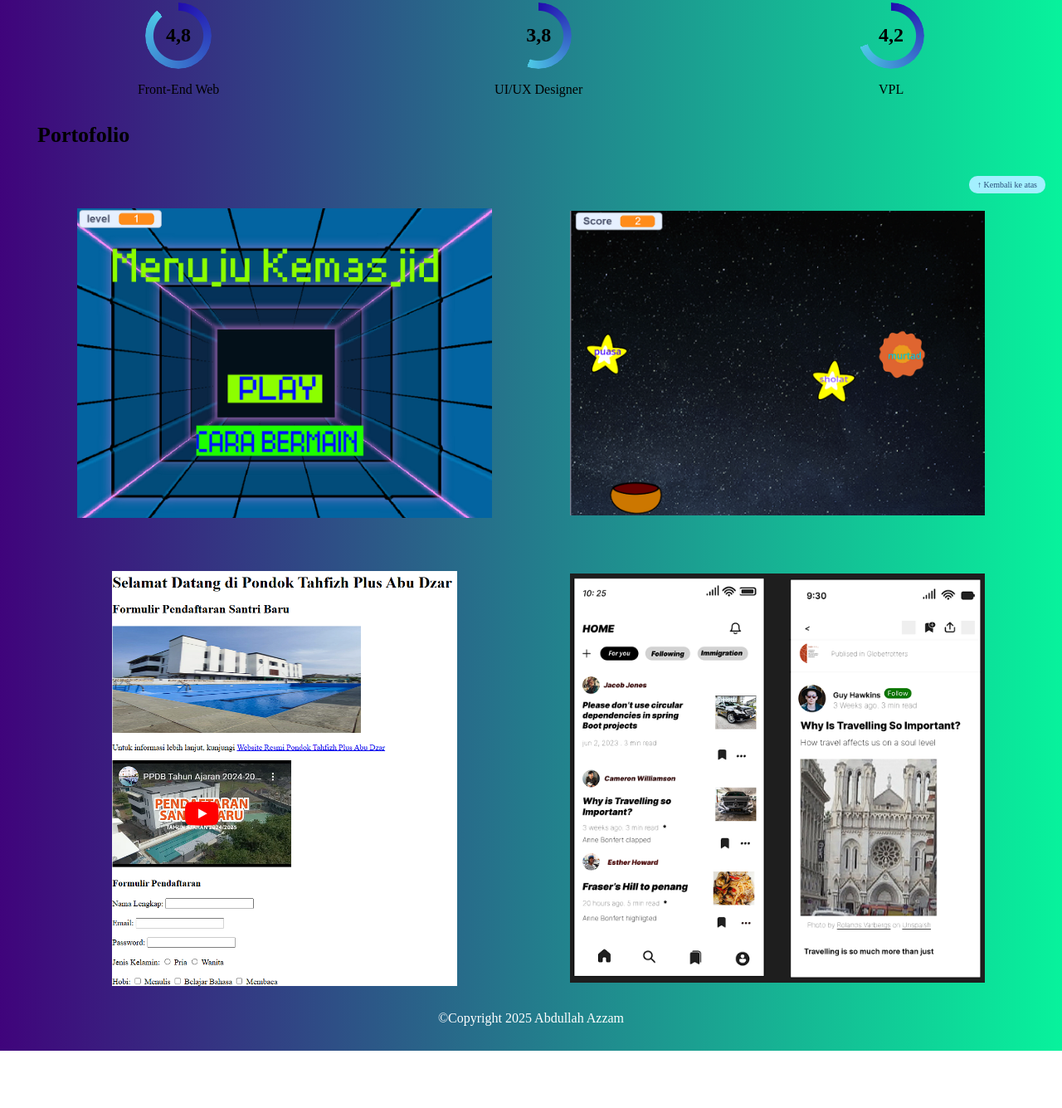
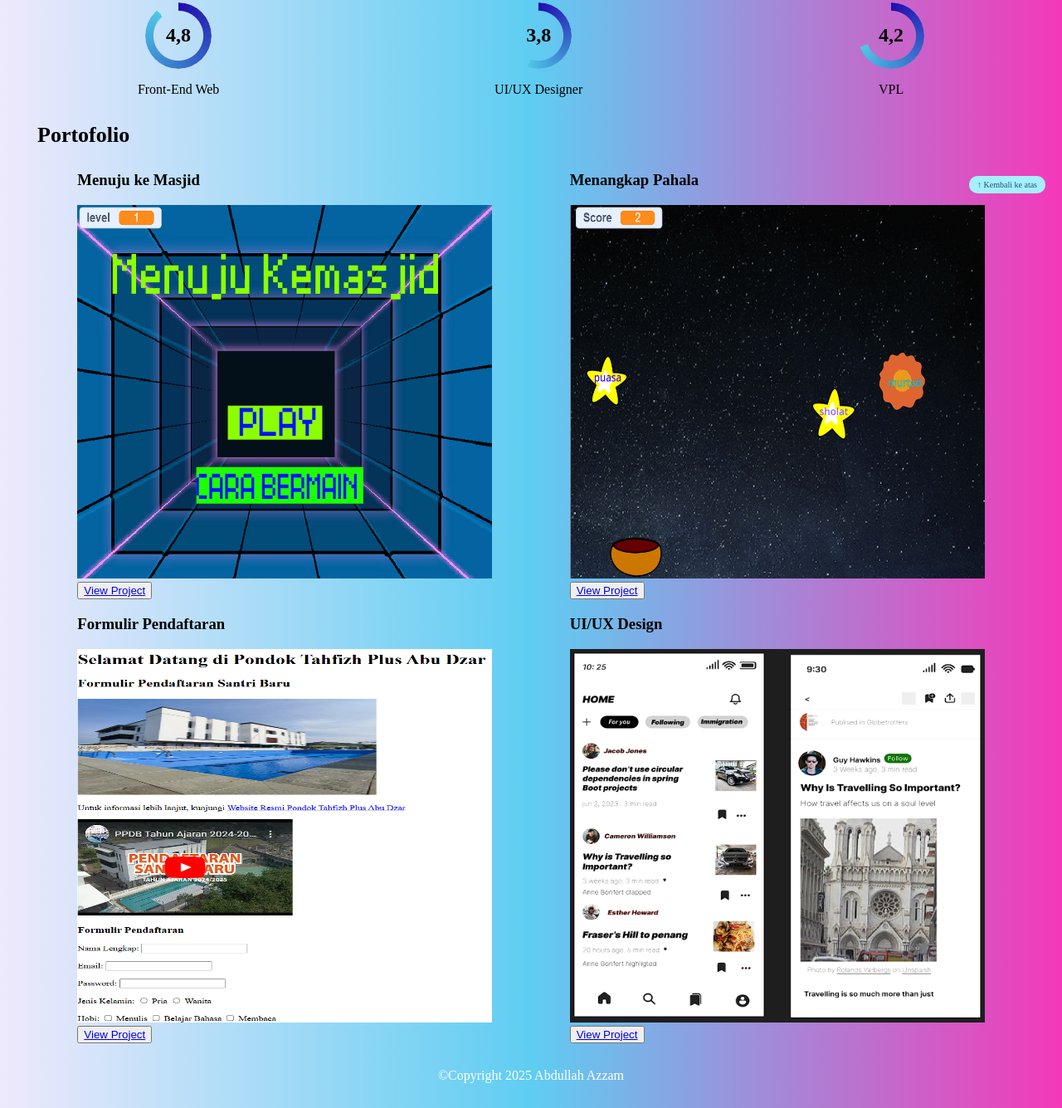
Before and after one commit to mazzahall/HTML, a plain HTML site: page tugas-cv/index.html in a window 1280 px wide. Shown: the part 517-1852 px from the top of the page at 83% size. Before the commit the page ends 1783 px from the top, so only its background shows below. Drawn offline with Linux system fonts and the light colour scheme.

Commit message:
tambahan

```diff
--- a/tugas-cv/index.html
+++ b/tugas-cv/index.html
@@ -85,16 +85,45 @@
         </div>
         <div class="Porto">
           <div class="masjid">
-            <!-- <img src="./asets/menuju kemasjid.png" alt="" /> -->
+            <h1>Menuju ke Masjid</h1>
+            <img src="./asets/menuju kemasjid.png" alt="" />
+            <br />
+            <button>
+              <a href="https://scratch.mit.edu/projects/1060342061/"
+                >View Project</a
+              >
+            </button>
           </div>
           <div class="pahala">
-          <!-- <img src="./asets/tangkap pahala.png" alt="" /> -->
+            <h1>Menangkap Pahala</h1>
+            <img src="./asets/tangkap pahala.png" alt="" />
+            <br />
+            <button>
+              <a href="https://scratch.mit.edu/projects/1055877599/"
+                >View Project</a
+              >
+            </button>
           </div>
           <div class="abudzar">
-          <!-- <img src="./asets/abu dzar.png" alt="" /> -->
+            <h1>Formulir Pendaftaran</h1>
+            <img src="./asets/abu dzar.png" alt="" />
+            <br />
+            <button>
+              <a href="http://127.0.0.1:3000/HTML/meeting-7/tugas-html.html"
+                >View Project</a
+              >
+            </button>
           </div>
           <div class="design">
-          <!-- <img src="./asets/design article.png" alt="" /> -->
+            <h1>UI/UX Design</h1>
+            <img src="./asets/design article.png" alt="" />
+            <br />
+            <button>
+              <a
+                href="https://www.figma.com/design/cw5pyU0T0oaqie0C9uDcBg/Untitled?node-id=0-1&p=f&t=P1xd82gu9kPROqAr-0"
+                >View Project</a
+              >
+            </button>
           </div>
         </div>
       </section>
--- a/tugas-cv/sass/style.scss
+++ b/tugas-cv/sass/style.scss
@@ -1,12 +1,19 @@
 body {
   margin: 0;
   padding: 0;
+  background: linear-gradient(
+  90deg,
+  hsla(260, 75%, 95%, 1) 0%,
+  hsla(195, 85%, 66%, 1) 50%,
+  hsla(319, 90%, 59%, 1) 100%
+);
 }
 .Home {
   background: linear-gradient(
     90deg,
-    hsla(270, 94%, 25%, 1) 0%,
-    hsla(158, 94%, 49%, 1) 100%
+    hsla(260, 75%, 95%, 1) 0%,
+    hsla(195, 85%, 66%, 1) 50%,
+    hsla(319, 90%, 59%, 1) 100%
   );
 }
 .poppins-light {
@@ -49,7 +56,7 @@ body {
     }
   }
 
-  li:hover{
+  li:hover {
     color: white;
   }
 }
@@ -79,8 +86,9 @@ body {
   display: flex;
   background: linear-gradient(
     90deg,
-    hsla(270, 94%, 25%, 1) 0%,
-    hsla(158, 94%, 49%, 1) 100%
+    hsla(260, 75%, 95%, 1) 0%,
+    hsla(195, 85%, 66%, 1) 50%,
+    hsla(319, 90%, 59%, 1) 100%
   );
 }
 .kanan {
@@ -89,8 +97,9 @@ body {
 .my {
   background: linear-gradient(
     90deg,
-    hsla(270, 94%, 25%, 1) 0%,
-    hsla(158, 94%, 49%, 1) 100%
+    hsla(260, 75%, 95%, 1) 0%,
+    hsla(195, 85%, 66%, 1) 50%,
+    hsla(319, 90%, 59%, 1) 100%
   );
   div.mys {
     font-size: 26px;
@@ -101,8 +110,9 @@ body {
 .Skills {
   background: linear-gradient(
     90deg,
-    hsla(270, 94%, 25%, 1) 0%,
-    hsla(158, 94%, 49%, 1) 100%
+    hsla(260, 75%, 95%, 1) 0%,
+    hsla(195, 85%, 66%, 1) 50%,
+    hsla(319, 90%, 59%, 1) 100%
   );
 }
 .skills {
@@ -110,8 +120,9 @@ body {
   justify-content: space-around;
   background: linear-gradient(
     90deg,
-    hsla(270, 94%, 25%, 1) 0%,
-    hsla(158, 94%, 49%, 1) 100%
+    hsla(260, 75%, 95%, 1) 0%,
+    hsla(195, 85%, 66%, 1) 50%,
+    hsla(319, 90%, 59%, 1) 100%
   );
   margin-top: 15px;
   // chart
@@ -223,50 +234,55 @@ body {
 .Porto {
   background: linear-gradient(
     90deg,
-    hsla(270, 94%, 25%, 1) 0%,
-    hsla(158, 94%, 49%, 1) 100%
+    hsla(260, 75%, 95%, 1) 0%,
+    hsla(195, 85%, 66%, 1) 50%,
+    hsla(319, 90%, 59%, 1) 100%
   );
   display: flex;
   flex-wrap: wrap;
   margin-top: 10px;
   justify-content: space-evenly;
   .masjid {
-    width: 500px;
-    height: 500px;
-
-    background: url(./../asets/menuju\ kemasjid.png);
     background-size: contain;
     background-position: center;
     background-repeat: no-repeat;
+
+    img{
+      width: 500px;
+      height: 450px;
+    }
   }
   .pahala {
-    width: 500px;
-    height: 500px;
-
-    background: url(./../asets/tangkap\ pahala.png);
     background-size: contain;
     background-position: center;
     background-repeat: no-repeat;
+
+    img{
+      width: 500px;
+      height: 450px;
+    }
   }
 
   .abudzar {
-    width: 500px;
-    height: 500px;
-
-    background: url(./../asets/abu\ dzar.png);
     background-size: contain;
     background-position: center;
     background-repeat: no-repeat;
+
+    img{
+      width: 500px;
+      height: 450px;
+    }
   }
 
   .design {
-    width: 500px;
-    height: 500px;
-
-    background: url(./../asets/design\ article.png);
     background-size: contain;
     background-position: center;
     background-repeat: no-repeat;
+
+    img{
+      width: 500px;
+      height: 450px;
+    }
   }
 }
 .buttom {
@@ -296,8 +312,9 @@ html {
 footer {
   background: linear-gradient(
     90deg,
-    hsla(270, 94%, 25%, 1) 0%,
-    hsla(158, 94%, 49%, 1) 100%
+    hsla(260, 75%, 95%, 1) 0%,
+    hsla(195, 85%, 66%, 1) 50%,
+    hsla(319, 90%, 59%, 1) 100%
   );
   color: white;
   text-align: center;
```
Also changed, not shown: tugas-cv/sass/style.css, 1 other file. Lines whose indentation alone changed are shown as unchanged.
